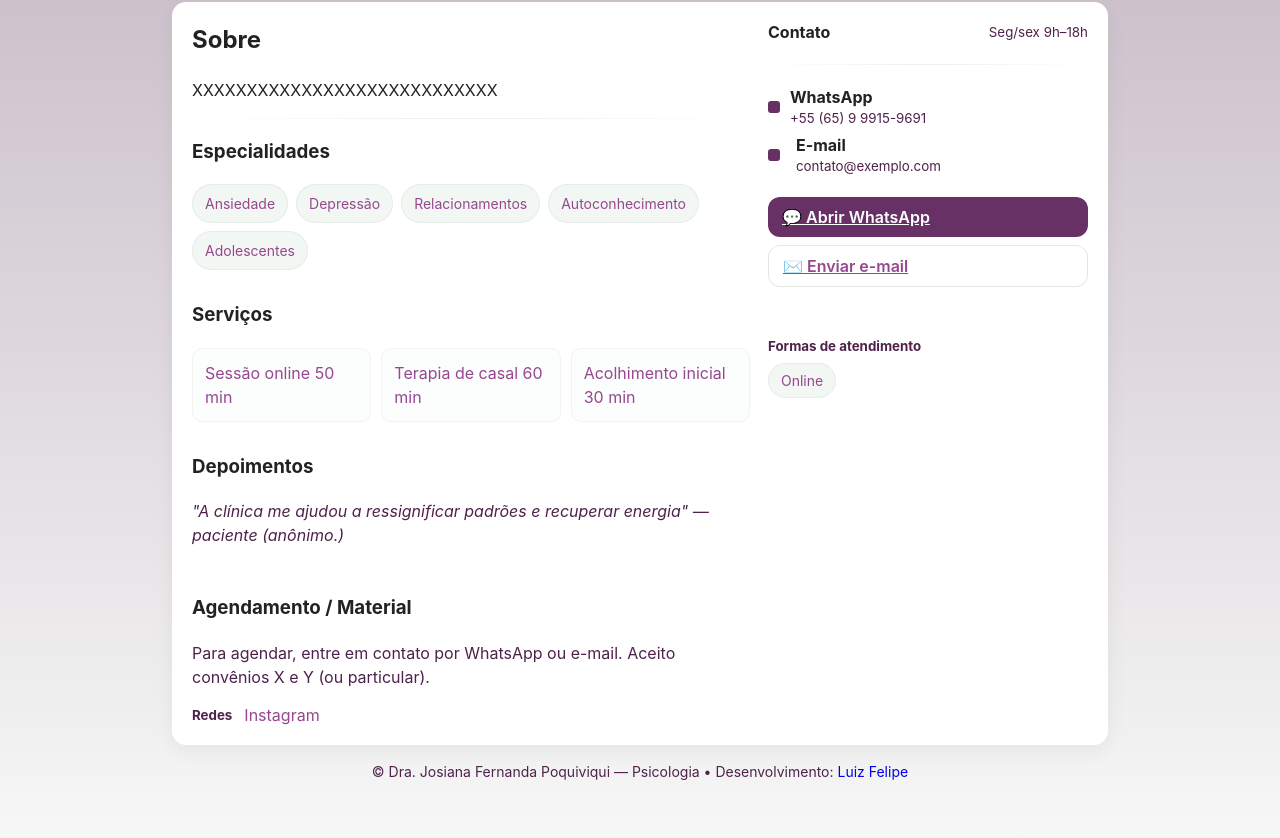
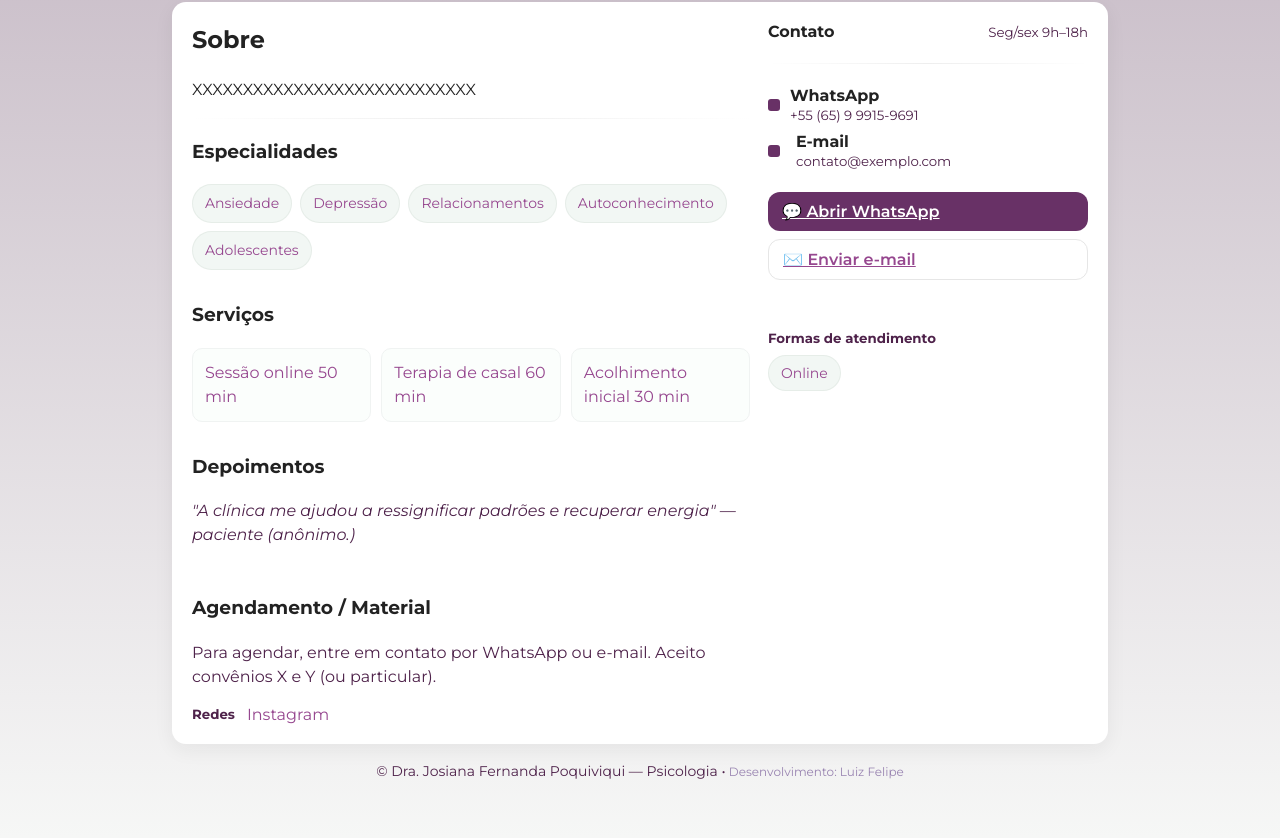
Before and after one commit to luizfelipearmendro/JosianaFernandaPsic, a plain HTML site: page Index.html in a window 1280 px wide. Shown: the part 156-994 px from the top of the page. Drawn offline with Linux system fonts and the light colour scheme.

Commit message:
Atualiza fontes e estilos no HTML e CSS para melhor consistência visual

```diff
--- a/Index.html
+++ b/Index.html
@@ -5,6 +5,9 @@
     <meta charset="utf-8" />
     <meta name="viewport" content="width=device-width, initial-scale=1" />
     <link rel="stylesheet" href="Style.css">
+    <link
+        href="https://fonts.googleapis.com/css2?family=Montserrat:ital,wght@0,100..900;1,100..900&family=Poppins:ital,wght@0,100;0,200;0,300;0,400;0,500;0,600;0,700;0,800;0,900;1,100;1,200;1,300;1,400;1,500;1,600;1,700;1,800;1,900&display=swap"
+        rel="stylesheet">
     <title>Dr(a). Josiana Fernanda - Psicológa</title>
 </head>
 
@@ -136,8 +139,11 @@
         </div>
 
         <footer>
-            © <span id="year"></span> Dra. Josiana Fernanda Poquiviqui — Psicologia • Desenvolvimento: <a
-                href="https://www.linkedin.com/in/luiz-felipe-dias-armendro-07240a260/" target="_blank" style="text-decoration: none;">Luiz Felipe</a>
+            © <span id="year"></span> Dra. Josiana Fernanda Poquiviqui — Psicologia •<span
+                style="color: rgb(153, 132, 177); font-size: 12px;">
+                Desenvolvimento: <a href="https://www.linkedin.com/in/luiz-felipe-dias-armendro-07240a260/"
+                    target="_blank" style="color: rgb(153, 132, 177); font-size: 12px;text-decoration: none;">Luiz
+                    Felipe</a></span>
         </footer>
     </div>
 </body>
--- a/Style.css
+++ b/Style.css
@@ -7,11 +7,12 @@
     --primary: #683166;
     --radius: 14px;
     --maxw: 980px;
-    font-family: Inter, system-ui, -apple-system, 'Segoe UI', Roboto, 'Helvetica Neue', Arial;
+    /* font-family: Inter, system-ui, -apple-system, 'Segoe UI', Roboto, 'Helvetica Neue', Arial; */
 }
 
 * {
-    box-sizing: border-box
+    box-sizing: border-box;
+    font-family: 'Montserrat', sans-serif;
 }
 
 body {
```
